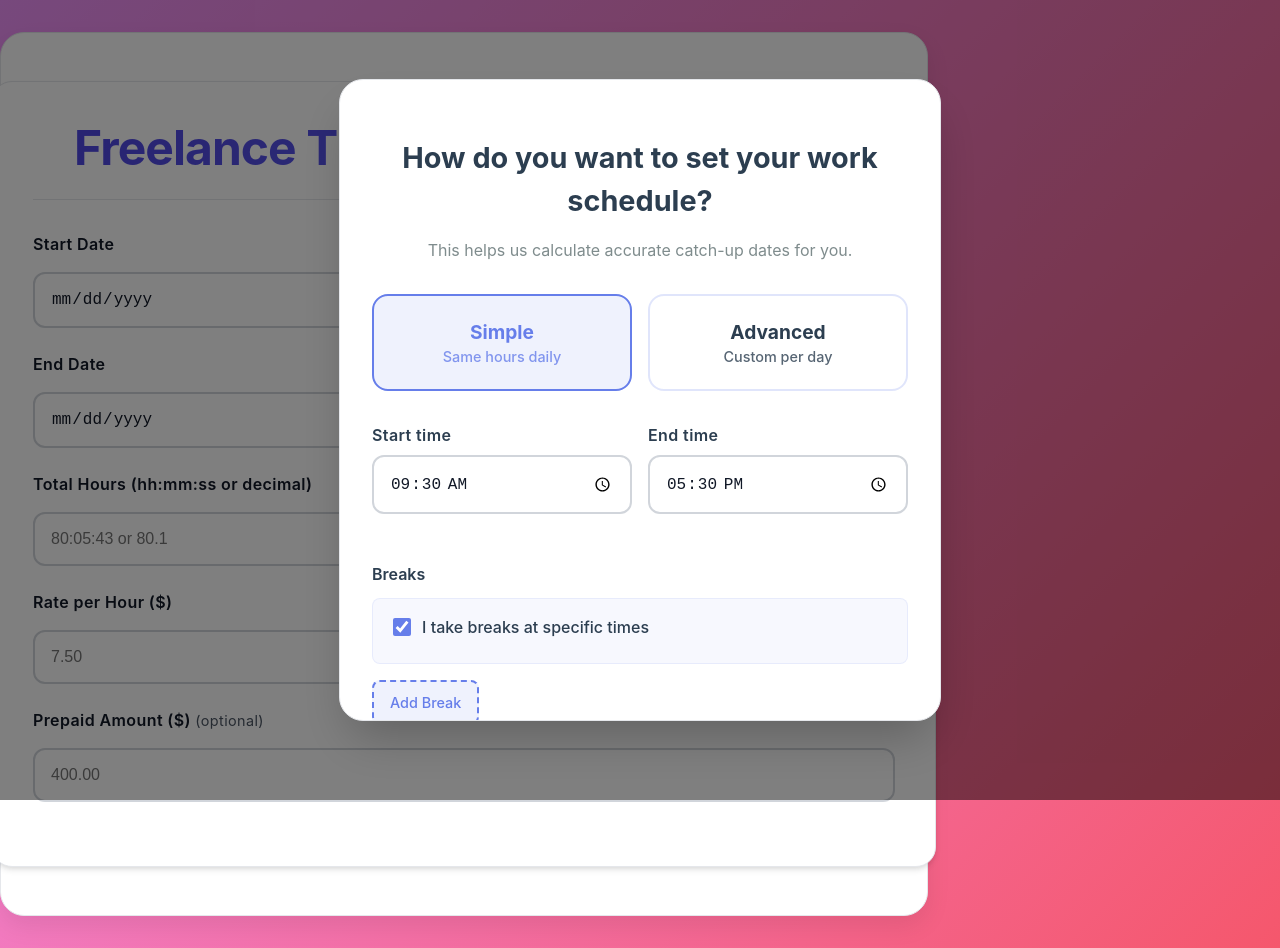
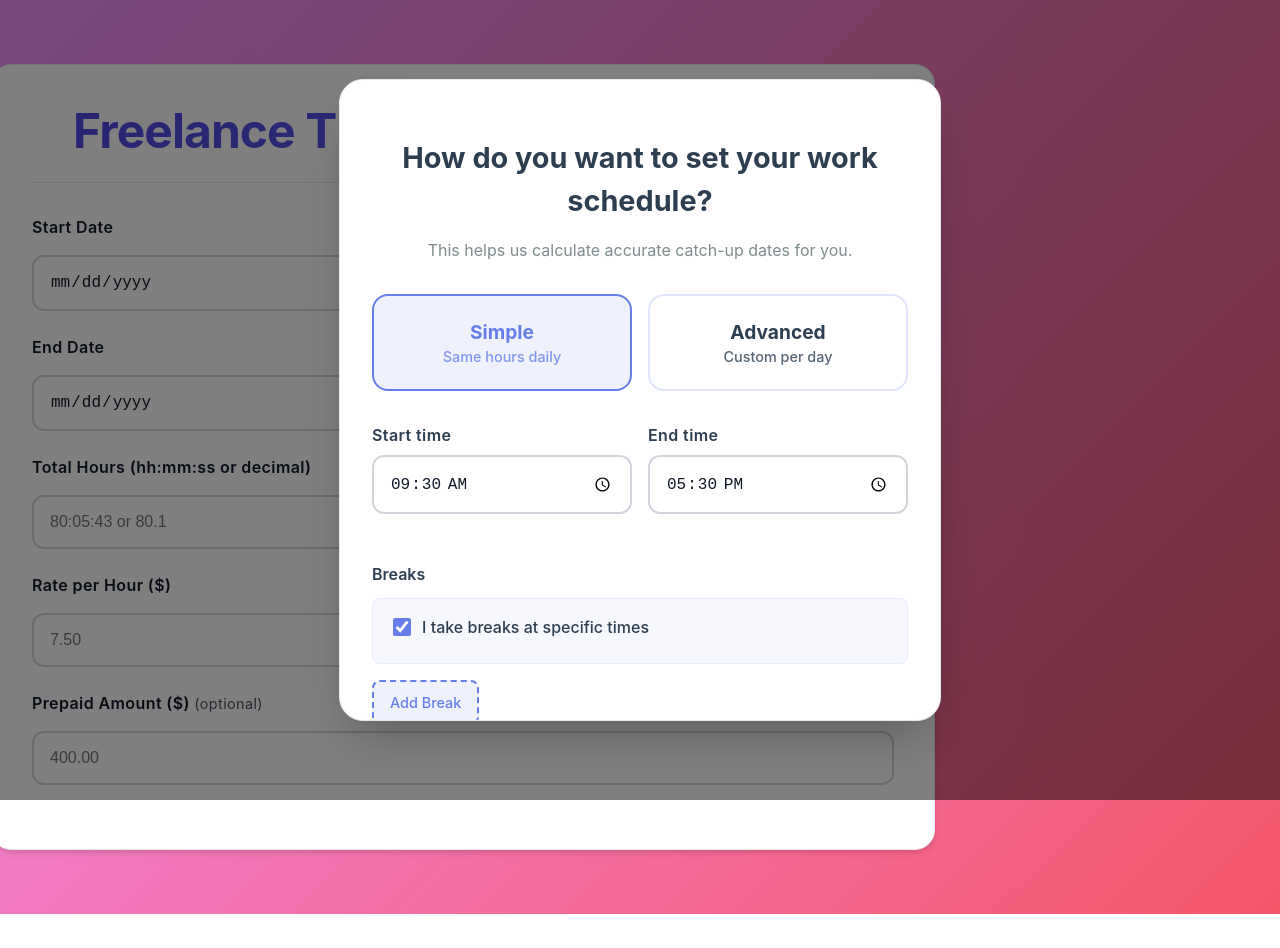
Before and after one commit to actsie/TimeBalance, a React (Vite) app: page / in a window 1280 px wide. After the commit the page ends 914 px from the top, so only its background shows below. Built offline with nearby package versions, Linux system fonts and the light colour scheme.

Commit message:
Remove redundant background from app container
- Removed white background, border, and box-shadow from .app container
- Reduced padding since form container has its own padding
- Eliminates the 'big white thing behind the form' - now just clean individual containers

```diff
--- a/src/App.css
+++ b/src/App.css
@@ -22,15 +22,11 @@
 .app {
   max-width: 900px;
   margin: 0 auto;
-  padding: 3rem 2rem;
+  padding: 2rem;
   font-family: 'Inter', -apple-system, BlinkMacSystemFont, 'Segoe UI', Roboto, sans-serif;
-  background: white;
-  border-radius: 24px;
-  box-shadow: 0 10px 25px rgba(0, 0, 0, 0.08);
   margin-top: 2rem;
   margin-bottom: 2rem;
   transition: all 0.6s cubic-bezier(0.4, 0, 0.2, 1);
-  border: 1px solid var(--gray-200);
 }
 
 .app.has-summary {
```
